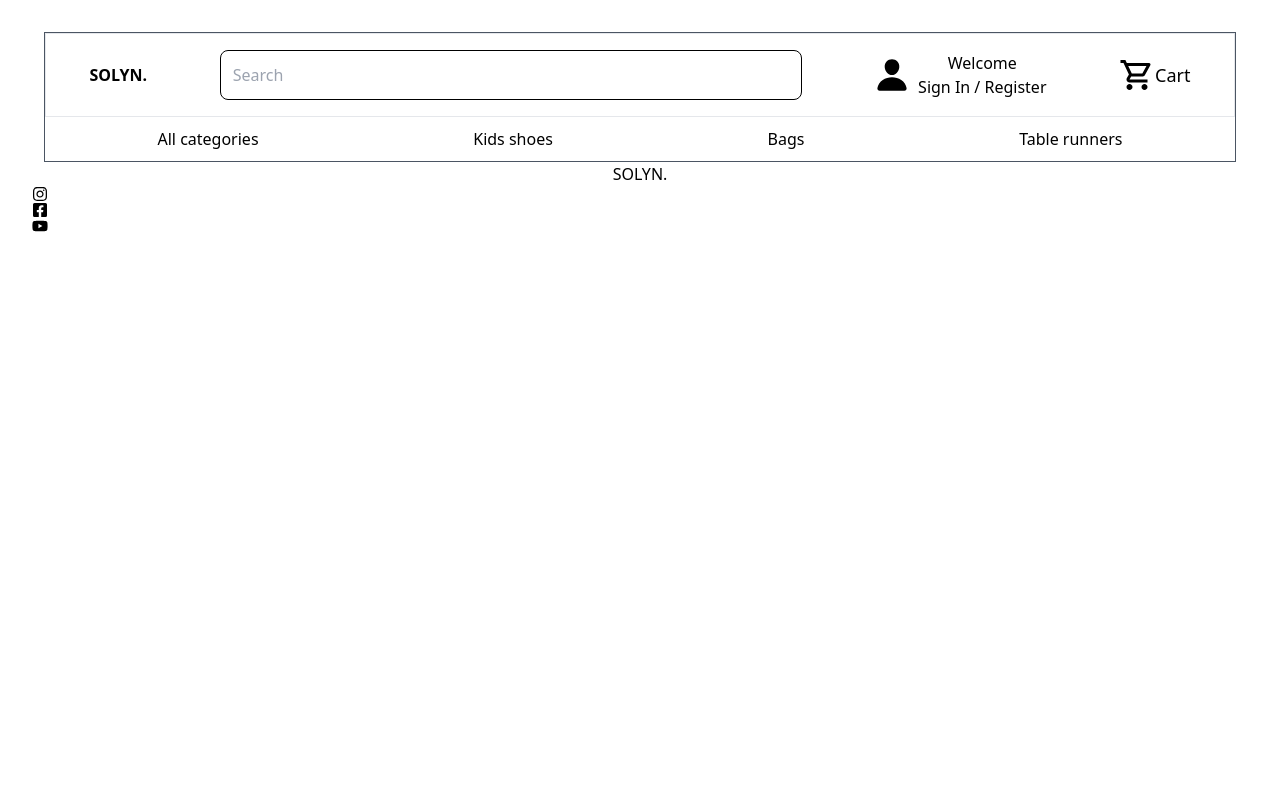
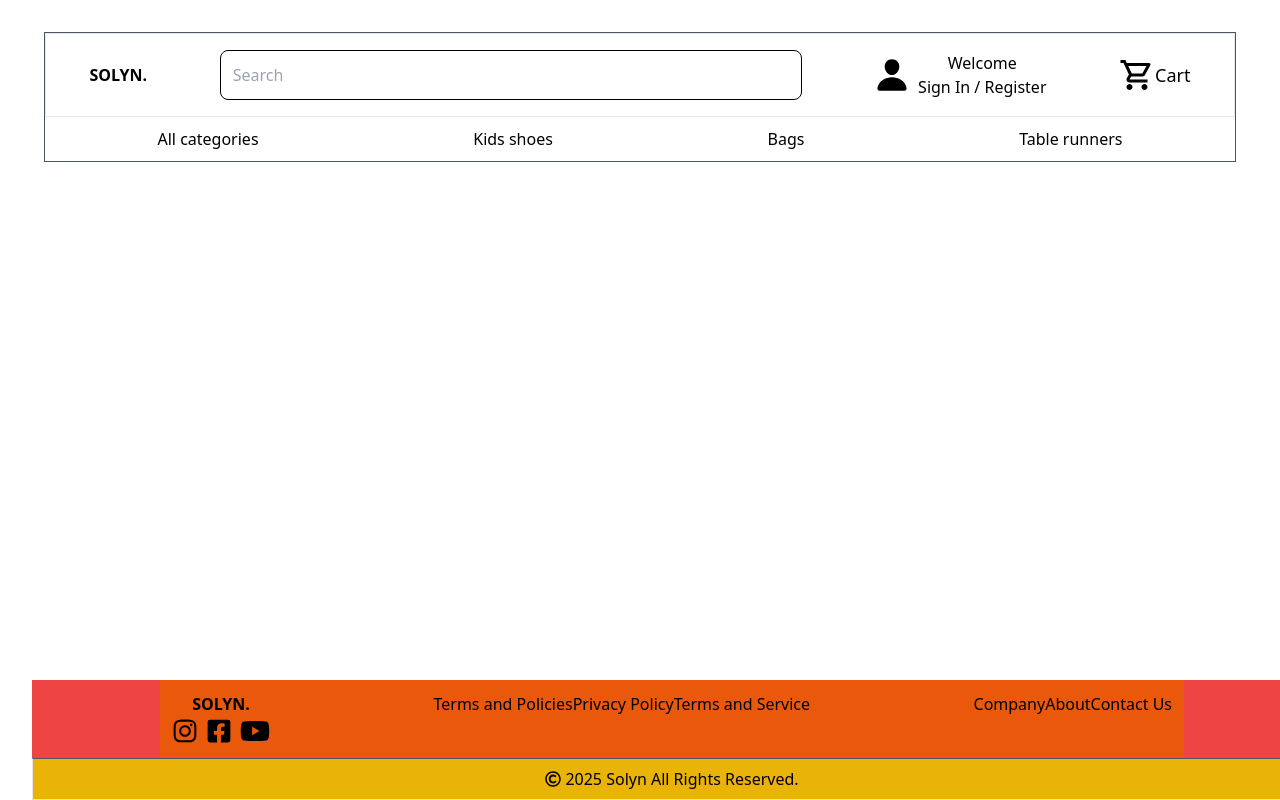
Before and after one commit to BridgetKas/onLine-store, a React (Vite) app: page / in a window 1280 px wide. Built offline with nearby package versions, Linux system fonts and the light colour scheme.

Commit message:
Added copyright

```diff
--- a/src/Components/Footer/footer.tsx
+++ b/src/Components/Footer/footer.tsx
@@ -1,15 +1,41 @@
 import { FaInstagram } from "react-icons/fa";
 import { FaFacebookSquare } from "react-icons/fa";
 import { FaYoutube } from "react-icons/fa";
+import { FaRegCopyright } from "react-icons/fa";
 function Footer() {
   return (
-    <div>
-        <div>
-            <p>SOLYN.</p>
-            <a href="#"><FaInstagram/></a>
-            <a href="#"><FaFacebookSquare /></a>
-            <a href="#"> <FaYoutube /></a>
+    <div className="bg-red-500 fixed bottom-0 w-full">
+        <div className="p-3 w-[80%] bg-orange-600 mx-auto flex flex-row items-start justify-between">
+            <div>
+                <p className="font-extrabold font-sans">SOLYN.</p>
+                <div className="flex flex-row gap-2 items-center">
+                    <div className="text-[26px]">
+                        <a href="#"><FaInstagram/></a>
+                    </div>
+                    <div className="text-[26px]">
+                        <a href="#"><FaFacebookSquare /></a>
+                    </div>
+                    <div className="text-[30px]">
+                        <a href="#"> <FaYoutube /></a>
+                    </div>
+                </div>
+            </div>
+            <div className="footer">
+                <a href="#">Terms and Policies</a>
+                <a href="#">Privacy Policy</a>
+                <a href="#">Terms and Service</a>
+            </div>
+            <div className="footer">
+                <a href="#">Company</a>
+                <a href="#">About</a>
+                <a href="#">Contact Us</a>
+            </div>
+        </div>
 
+
+        <div className="text-center flex flex-row items-center justify-center gap-1 bg-yellow-500 border border-t-gray-600 p-2">
+            <div><FaRegCopyright /></div>
+            <p>2025 Solyn All Rights Reserved.</p>
         </div>
     </div>
   )
```
